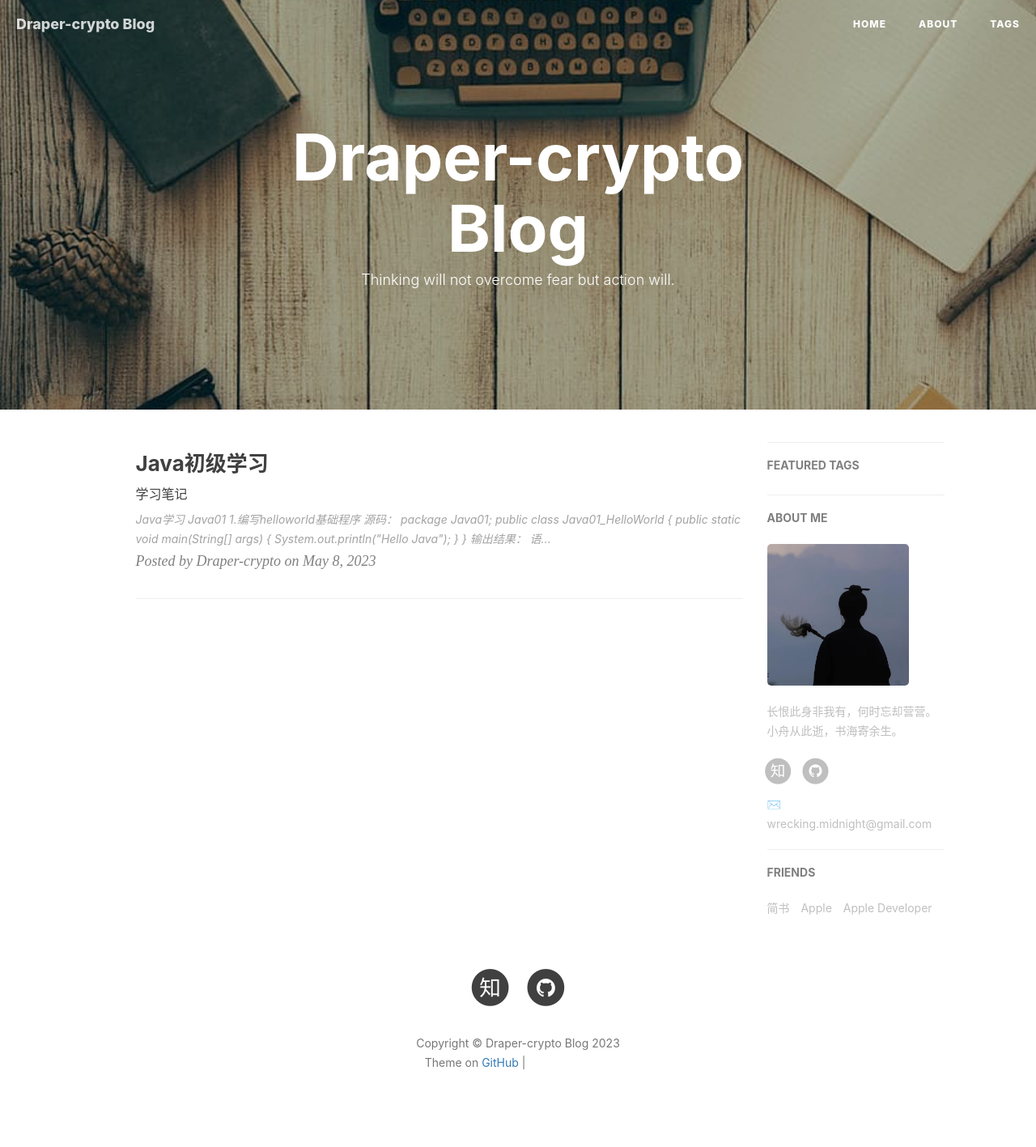
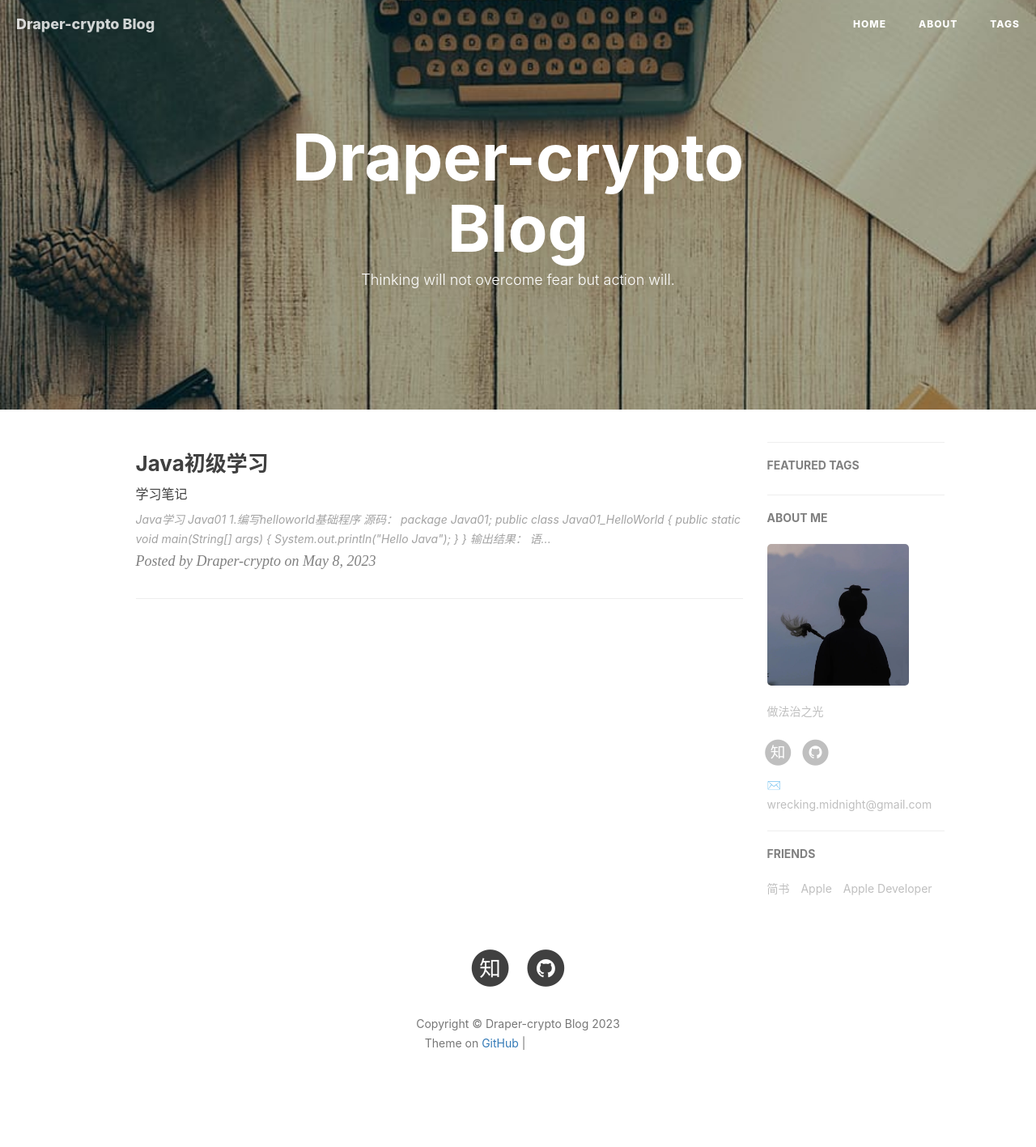
Before and after one commit to Draper-crypto/Draper-crypto.github.io, a Jekyll site: the page built from index.html, in a window 1280 px wide. Shown: the whole page at 81% size. Built offline with Jekyll 4.4.1, drawn with Linux system fonts in a browser that asks for light colours; nearby versions of some CDN libraries; the list of posts is cut into pages by our own code; comment, search, counter and statistics services are not loaded; after the commit the page ends 1393 px from its top, so only the background shows below that; grey boxes are pictures that could not be loaded.

Commit message:
更新 _config.yml

```diff
--- a/_config.yml
+++ b/_config.yml
@@ -11,7 +11,7 @@ github_repo: "https://github.com/qiubaiying/qiubaiying.github.io.git" # you code
 
 # Sidebar settings
 sidebar: true                           # 是否开启侧边栏
-sidebar-about-description: "长恨此身非我有，何时忘却营营。小舟从此逝，书海寄余生。"
+sidebar-about-description: "做法治之光"
 sidebar-avatar: /img/about-BY-gentle.jpg      # 头像
 
 # SNS settings
```
